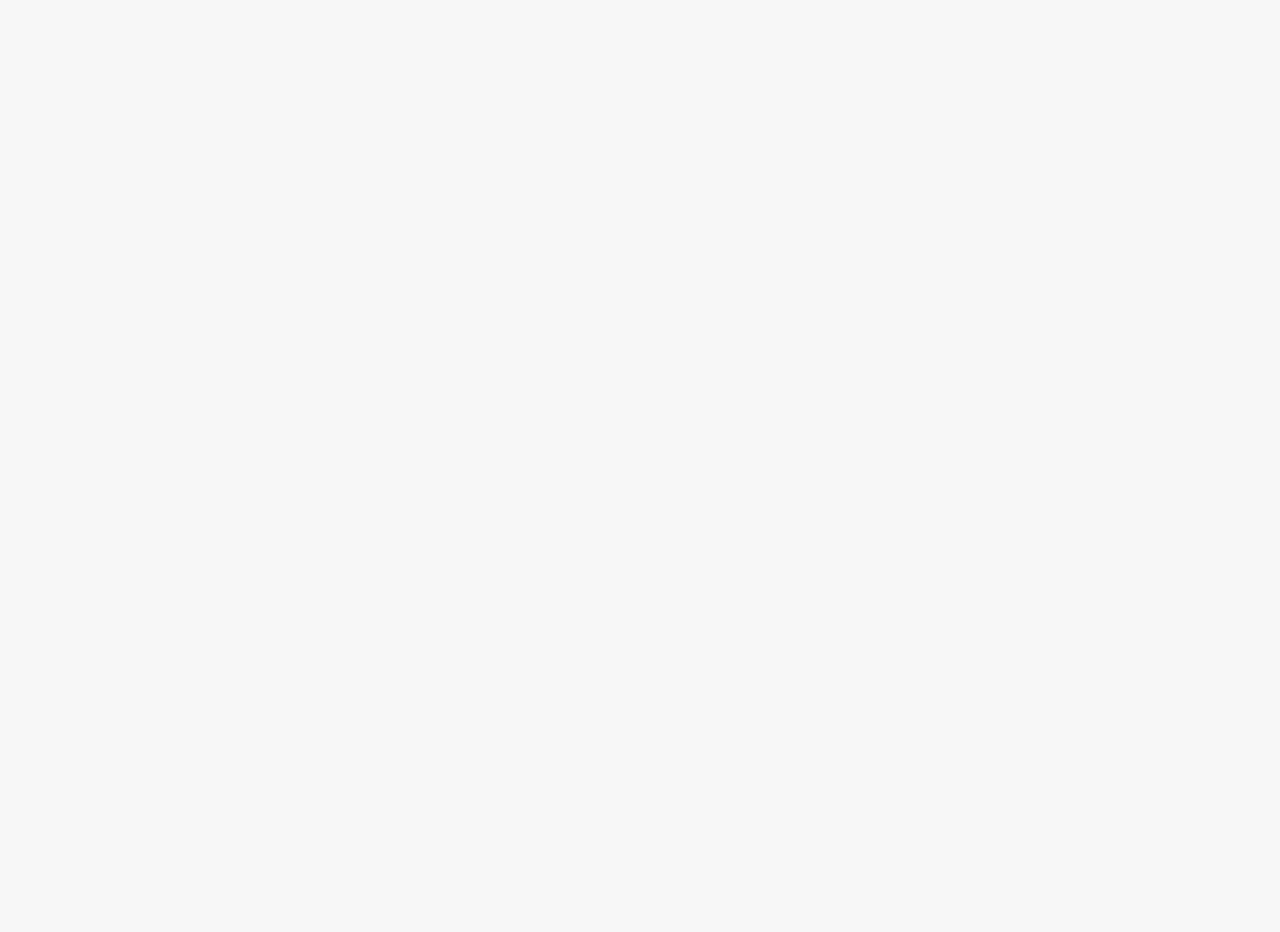
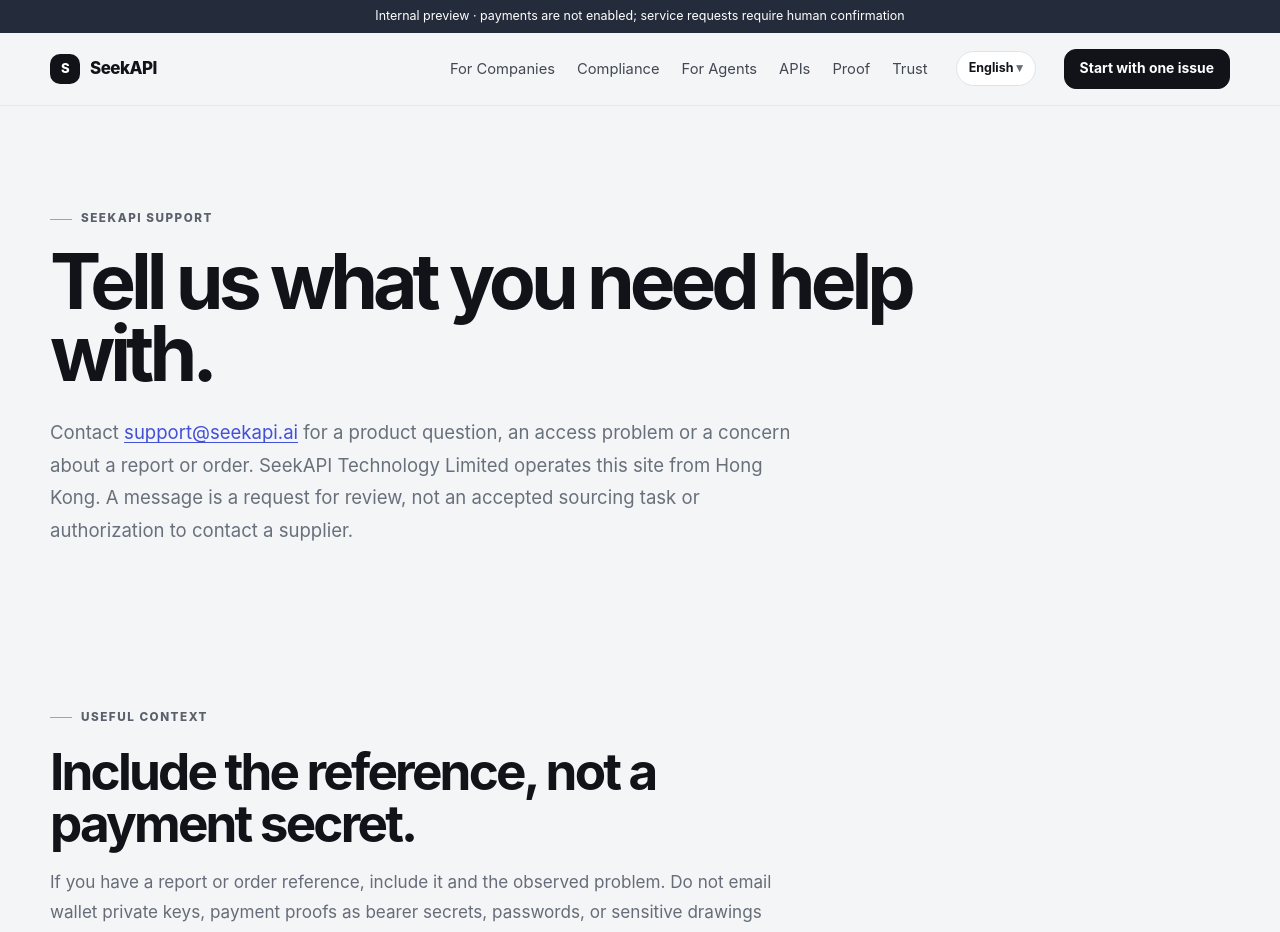
Before and after one commit to kiddhu/seekapi-public, a Next.js app: page /support in a window 1280 px wide. Before the commit this address had no page. Shown: the top 932 px of the page. Before the commit the page ends 800 px from the top, so only its background shows below. Built offline with nearby package versions, Linux system fonts and the light colour scheme.

Commit message:
feat(csc): add support page

```diff
--- /dev/null
+++ b/app/support/page.tsx
@@ -0,0 +1,9 @@
+import { Eyebrow, PageShell, SectionTitle } from '@/components/site';
+import { pageMetadata } from '@/lib/site';
+
+export const metadata = pageMetadata('SeekAPI Support', 'Contact SeekAPI Technology Limited about product questions, a report, an access problem or an order concern.', '/support');
+
+export default function Page() { return <PageShell>
+  <section className="page-hero"><div className="container"><Eyebrow>SeekAPI support</Eyebrow><h1>Tell us what you need help with.</h1><p>Contact <a className="text-link" href="mailto:support@seekapi.ai">support@seekapi.ai</a> for a product question, an access problem or a concern about a report or order. SeekAPI Technology Limited operates this site from Hong Kong. A message is a request for review, not an accepted sourcing task or authorization to contact a supplier.</p></div></section>
+  <section className="section"><div className="container"><SectionTitle eyebrow="Useful context" title="Include the reference, not a payment secret." body="If you have a report or order reference, include it and the observed problem. Do not email wallet private keys, payment proofs as bearer secrets, passwords, or sensitive drawings before the handling scope is agreed. For a listing discrepancy, include the source URL and observation time. We will review the issue; no response or resolution time is promised on this page."/><p>Company contact address: Room P11, Flat 2C, 2/F, Hung To Ctr., 94–96 How Ming St., Kwun Tong, Kowloon, Hong Kong.</p></div></section>
+</PageShell>; }
```
